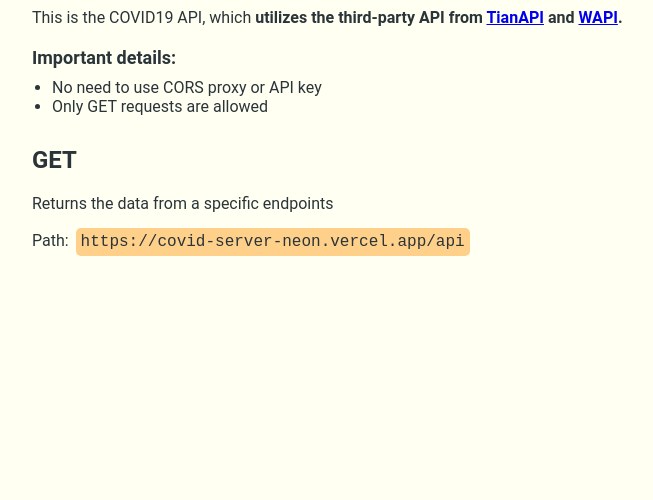
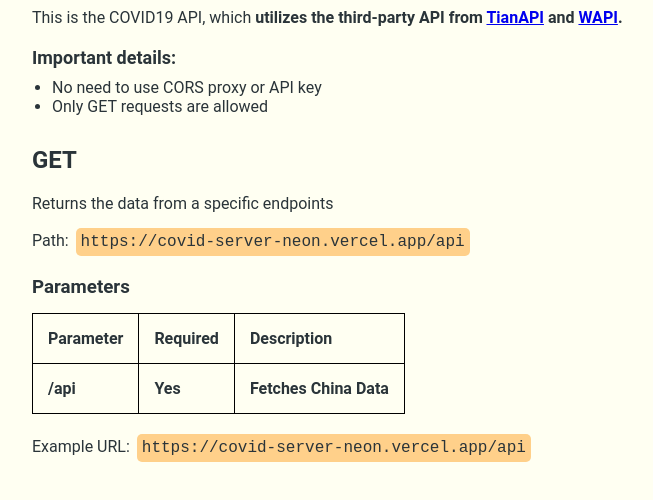
Before and after one commit to LeonXu260/covid-server, a website: page public/index.html in a window 1280 px wide. Shown: the part 80-580 px from the top of the page, without its empty margins (38-691 px from the left). Drawn offline with Linux system fonts and the light colour scheme.

Commit message:
doc: add parameters and tables

```diff
--- a/public/index.html
+++ b/public/index.html
@@ -31,6 +31,20 @@
       <h2>GET</h2>
       <p class="description">Returns the data from a specific endpoints</p>
       <p>Path: <code>https://covid-server-neon.vercel.app/api</code></p>
+      <h3>Parameters</h3>
+      <table>
+        <tr>
+          <th>Parameter</th>
+          <th>Required</th>
+          <th>Description</th>
+        </tr>
+        <tr>
+          <th>/api</th>
+          <th>Yes</th>
+          <th>Fetches China Data</th>
+        </tr>
+      </table>
+      <p>Example URL: <code>https://covid-server-neon.vercel.app/api</code></p>
     </section>
   </body>
 </html>
```
